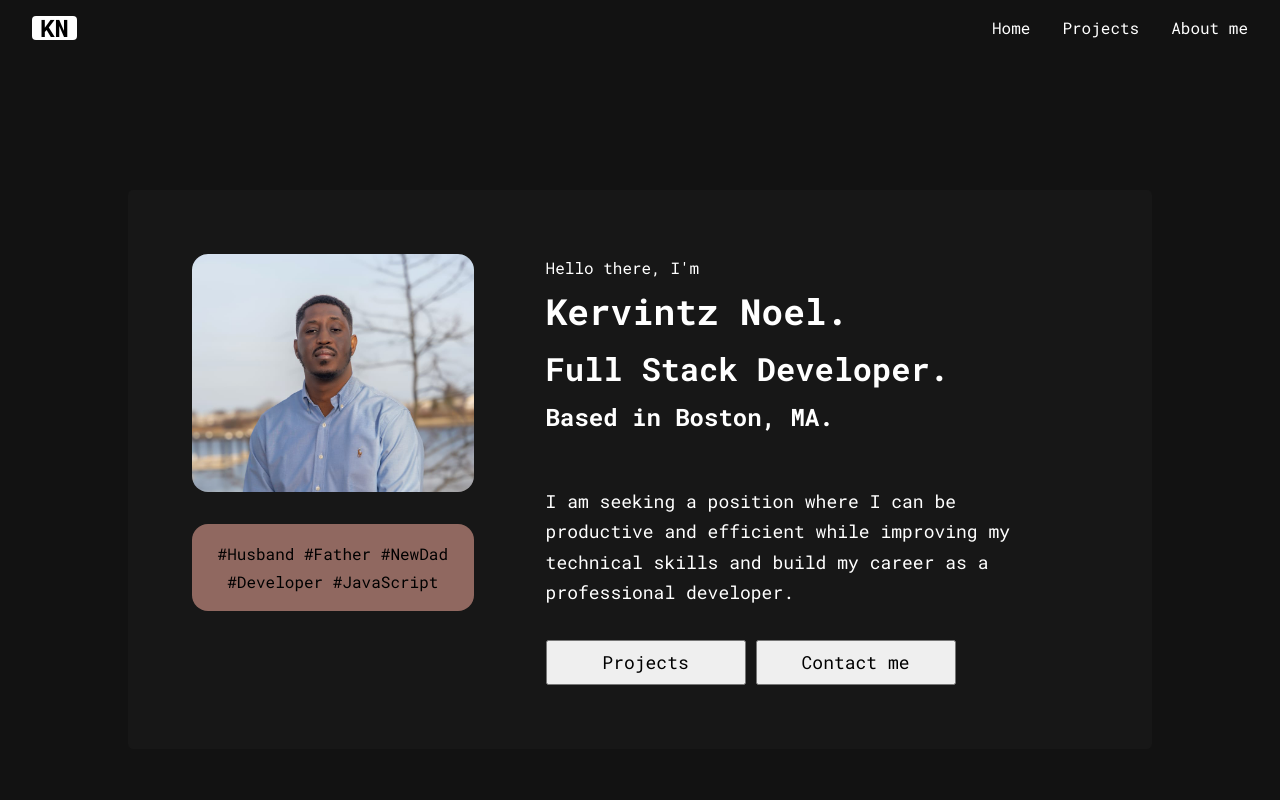
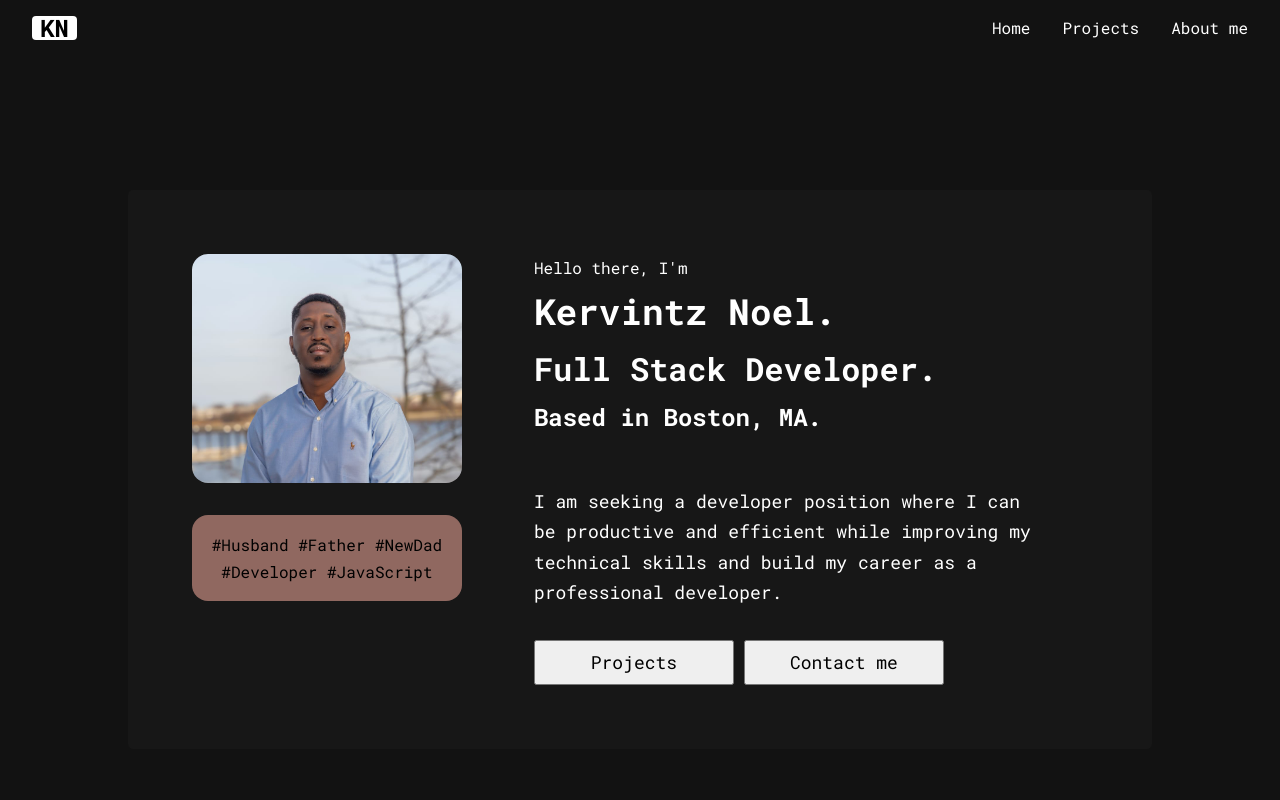
Before and after one commit to kervcode/kervintznoel.com, a React (Create React App) app: page / in a window 1280 px wide. Shown: the top 800 px of the page. Built offline with nearby package versions, Linux system fonts and the light colour scheme.

Commit message:
change wordings

```diff
--- a/src/components/About.js
+++ b/src/components/About.js
@@ -9,7 +9,7 @@ function About() {
     return (
       <div className="container">
         <p className="pitch">
-          My name is Kervintz Noel. I am a User Support Specialist and a Full Stack Software Engineer for the remainder of the day and by heart.
+          My name is Kervintz Noel. I am a User Support Specialist and a Full Stack JavaScript Developer for the remainder of the day and by heart.
           </p>
           <p>
           I am seeking a developer position where I can be productive and efficient while improving my technical skills and build my career as a professional developer.
--- a/src/components/Hero.js
+++ b/src/components/Hero.js
@@ -21,7 +21,7 @@ const Hero = () => (
       <h3 className="location">Based in Boston, MA.</h3>
       {/* <p className="icons"><FaJs /> <FaReact /><FaNodeJs /></p> */}
       <p className="pitch">
-        I am seeking a position where I can be productive and efficient while improving my technical skills and build my career as a professional developer.
+        I am seeking a developer position where I can be productive and efficient while improving my technical skills and build my career as a professional developer.
       </p>
       <Link to="/projects">
         <button className="button">Projects</button>
```
